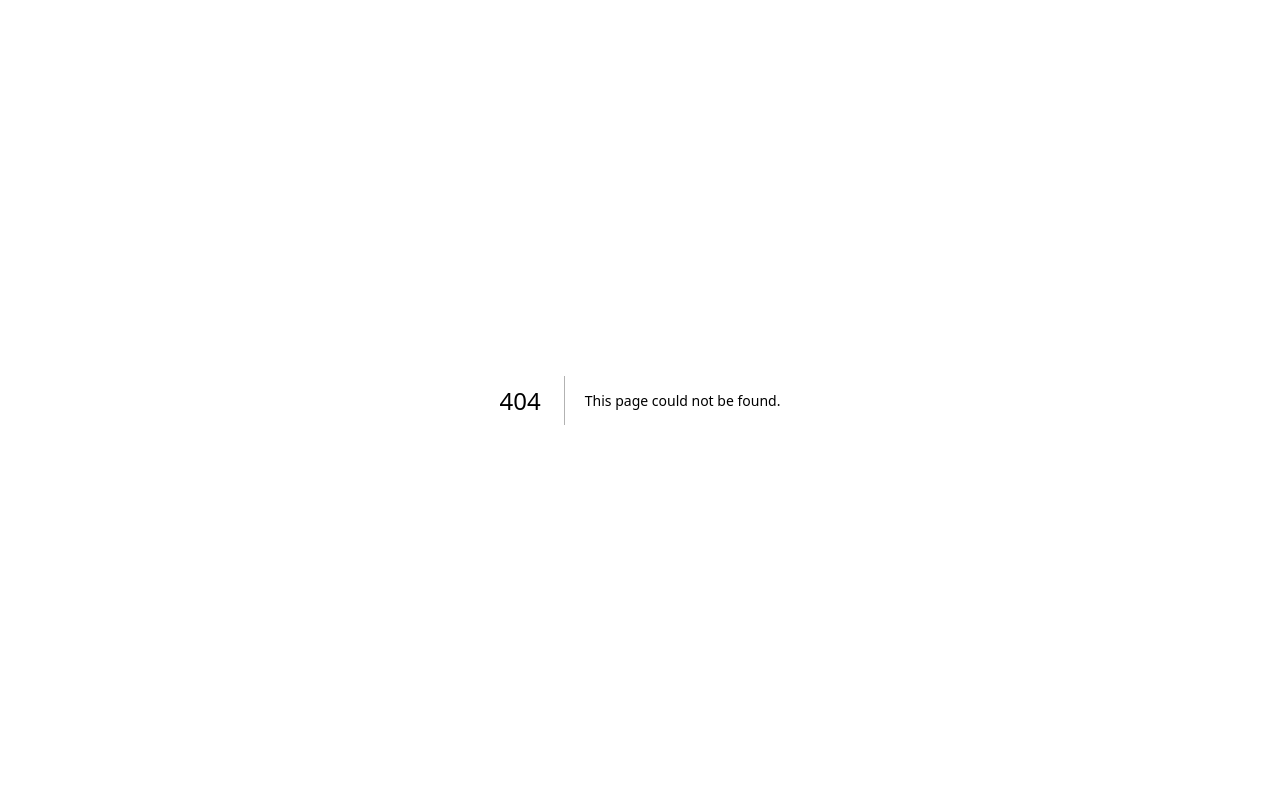
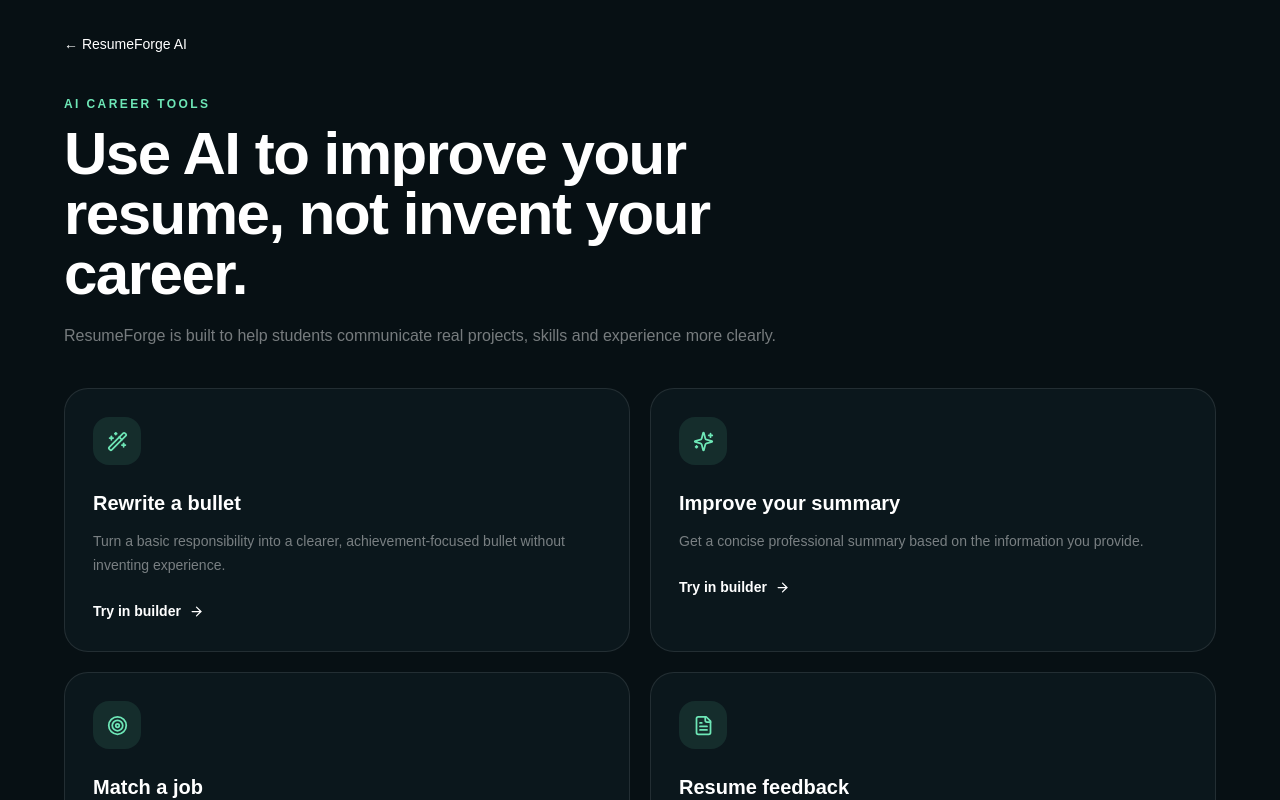
Before and after one commit to sakshamwandhare-max/resumeforge-ai, a Next.js app: page /ai-tools in a window 1280 px wide. Before the commit this address had no page. Shown: the top 800 px of the page. Built offline with nearby package versions, Linux system fonts and the light colour scheme.

Commit message:
feat: add student focused AI tools page

```diff
--- /dev/null
+++ b/app/ai-tools/page.tsx
@@ -0,0 +1,14 @@
+"use client";
+import Link from "next/link";
+import { ArrowRight, FileText, Sparkles, Target, WandSparkles } from "lucide-react";
+
+const tools = [
+  { icon: WandSparkles, title: "Rewrite a bullet", text: "Turn a basic responsibility into a clearer, achievement-focused bullet without inventing experience." },
+  { icon: Sparkles, title: "Improve your summary", text: "Get a concise professional summary based on the information you provide." },
+  { icon: Target, title: "Match a job", text: "Compare your resume content with a job description and identify missing relevant skills." },
+  { icon: FileText, title: "Resume feedback", text: "Get a structured checklist for clarity, relevance, consistency and formatting." },
+];
+
+export default function AIToolsPage() {
+  return <main className="min-h-screen bg-[#071014] px-4 py-8 text-white sm:px-8"><div className="mx-auto max-w-6xl"><Link href="/" className="text-sm text-white/50 hover:text-white">← ResumeForge AI</Link><div className="mt-10 max-w-3xl"><p className="text-xs font-bold tracking-[0.2em] text-[#6ee7b7]">AI CAREER TOOLS</p><h1 className="mt-3 text-4xl font-semibold tracking-tight sm:text-6xl">Use AI to improve your resume, not invent your career.</h1><p className="mt-5 text-white/45">ResumeForge is built to help students communicate real projects, skills and experience more clearly.</p></div><div className="mt-10 grid gap-5 md:grid-cols-2">{tools.map(({icon:Icon,title,text})=><article key={title} className="rounded-3xl border border-white/10 bg-[#0b171c] p-7"><div className="flex h-12 w-12 items-center justify-center rounded-2xl bg-[#6ee7b7]/10 text-[#6ee7b7]"><Icon size={21}/></div><h2 className="mt-6 text-xl font-semibold">{title}</h2><p className="mt-3 text-sm leading-6 text-white/45">{text}</p><Link href="/builder" className="mt-6 inline-flex items-center gap-2 text-sm font-semibold text-[#6ee7b7]">Try in builder <ArrowRight size={15}/></Link></article>)}</div></div></main>;
+}
```
